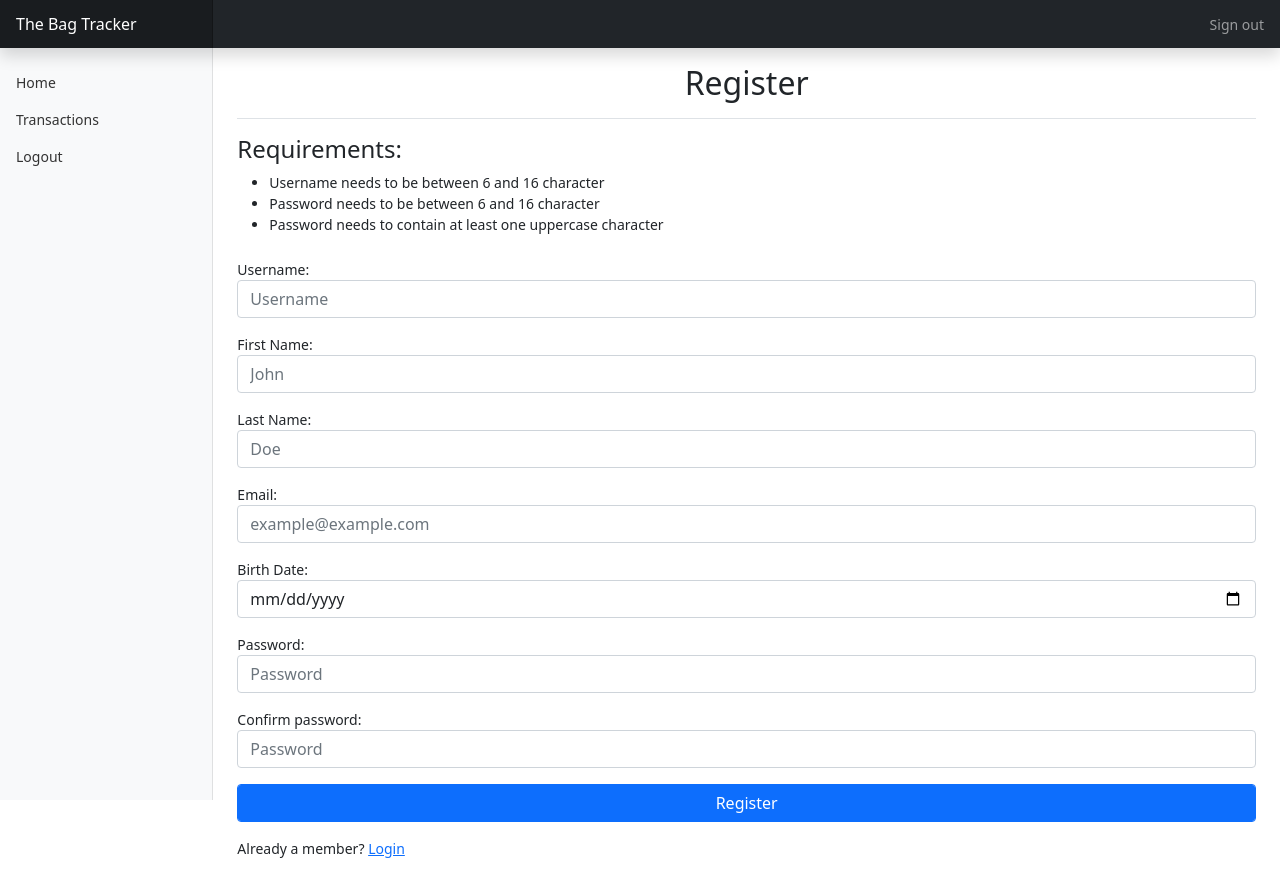
After one commit to nortoh/TheBagTracker, a Django app: page /register/ in a window 1280 px wide. The commit adds this page. Run offline with Django 3.2, Linux system fonts and the light colour scheme; some libraries are stand-ins or nearby versions.

Commit message:
Added registration template with validation checking

```diff
--- a/cryptotrading/urls.py
+++ b/cryptotrading/urls.py
@@ -24,6 +24,7 @@ urlpatterns = [
     path('portfolio/', views.PortfolioView.as_view(), name='portfolio'),
     path('login/', views.LoginView.as_view(), name='login'),
     path('logout/', views.LogoutView.as_view(), name='logout'),
-    path('', views.HomeView.as_view() , name='index')
+    path('', views.HomeView.as_view() , name='index'),
+    path('register/', views.RegisterView.as_view(), name='register')
 
 ]
--- a/portfolio/forms.py
+++ b/portfolio/forms.py
@@ -1,12 +1,14 @@
 from django import forms
-from .models import Coin
+from .models import Coin, Account
+from django.contrib.auth.forms import UserCreationForm
+from django.core.exceptions import ValidationError
+from django.contrib import messages
 
 class LoginForm(forms.Form):
     username = forms.CharField(
         widget=forms.TextInput(
             attrs={
-                # 'id': 'Username',
-                'type': 'useranme',
+                'type': 'username',
                 'class': 'form-control',
                 'id': 'floatingInput',
                 'placeholder': 'Username'
@@ -23,6 +25,156 @@ class LoginForm(forms.Form):
             }
         )
     )
+
+
+class RegisterForm(forms.Form):
+    username = forms.CharField(
+        widget=forms.TextInput(
+            attrs={
+                'type': 'username',
+                'class': 'form-control',
+                'id': 'floatingInput',
+                'placeholder': 'Username'
+            }
+        )
+    )
+    password1 = forms.CharField(
+        widget=forms.PasswordInput(
+            attrs={
+                'type': 'password',
+                'class': 'form-control',
+                'id': 'floatingPassword',
+                'placeholder': 'Password'
+            }
+        )
+    )
+    password2 = forms.CharField(
+        widget=forms.PasswordInput(
+            attrs={
+                'type': 'password',
+                'class': 'form-control',
+                'id': 'floatingPassword',
+                'placeholder': 'Password'
+            }
+        )
+    )
+    first_name = forms.CharField(
+        widget=forms.TextInput(
+            attrs={
+                'type': 'text',
+                'class': 'form-control',
+                'id': 'floatingInput',
+                'placeholder': 'John'
+            }
+        )
+    )
+    last_name = forms.CharField(
+        widget=forms.TextInput(
+            attrs={
+                'type': 'text',
+                'class': 'form-control',
+                'id': 'floatingInput',
+                'placeholder': 'Doe'
+            }
+        )
+    )
+    email = forms.EmailField(
+        widget=forms.EmailInput(
+            attrs={
+                'type': 'email',
+                'class': 'form-control',
+                'id': 'floatingInput',
+                'placeholder': 'example@example.com'
+            }
+        )
+    )
+    birth_date = forms.DateField(
+        widget=forms.DateInput(
+            format=('%d-%m-%Y'),
+            attrs={
+                'type': 'date',
+                'class': 'form-control',
+                'id': 'floatingInput',
+                'placeholder': 'Select a date'
+            }
+        )
+    )
+
+    # class Meta:
+    #     model = Account
+    #     fields = ("username", "first_name", "last_name", "password1", "password2", "birth_date", "email")
+
+    # def clean_password2(self):
+    #     password1 = self.cleaned_data['password1']
+    #     password2 = self.cleaned_data['password2']
+    #
+    #     if password1 and password2 and password1 != password2:
+    #         #messages.error(self, 'Passwords don\'t match')
+    #         raise ValidationError("Password don't match")
+    #     return password2
+
+    def clean(self):
+
+        # data from the form is fetched using super function
+        super(RegisterForm, self).clean()
+
+        # extract the username and text field from the data
+        username = self.cleaned_data.get('username')
+        password1 = self.cleaned_data.get('password1')
+        password2 = self.cleaned_data.get('password2')
+
+        # conditions to be met for form
+
+        result = False
+
+        for x in password1:
+            if x.isupper():
+                result= True
+                break
+        if len(username) < 5 or len(username) > 16:
+            self._errors['username'] = self.error_class([
+                'Username needs to be between 6 and 16 characters'])
+        if len(password1) < 5 or len(password1) > 16:
+            self._errors['password1'] = self.error_class([
+                'Password needs to be between 6 and 16 characters'])
+        if (password1 != password2):
+            self._errors['password1'] = self.error_class([
+                'Password don\'t match'])
+        if (result == False):
+            self._errors['password1'] = self.error_class([
+                'Password needs to have an upper case'])
+
+
+        # return any errors if found
+        return self.cleaned_data
+
+
+
+
+
+# class RegisterForm(UserCreationForm):
+#     #username = forms.CharField(forms.TextInput(attrs={'class': 'form-control', 'placeholder': 'Username'}))
+#     #first_name = forms.CharField(forms.TextInput(attrs={'class': 'form-control', 'placeholder': 'First Name'}), max_length=32, help_text='First name')
+#     #last_name=forms.CharField(forms.TextInput(attrs={'class': 'form-control', 'placeholder': 'Last Name'}), max_length=32, help_text='Last name')
+#     #email=forms.EmailField(forms.EmailInput(attrs={'class': 'form-control', 'placeholder': 'Email'}), max_length=64, help_text='Enter a valid email address')
+#     #password1=forms.CharField(forms.PasswordInput(attrs={'class': 'form-control', 'placeholder': 'Password'}))
+#     #password2=forms.CharField(forms.PasswordInput(attrs={'class': 'form-control', 'placeholder': 'Password Again'}))
+#     birth_date = forms.CharField(
+#             widget=forms.DateInput(
+#                 format=('%d-%m-%Y'),
+#                 attrs={
+#                     'type': 'birth_date',
+#                     'class': 'form-control',
+#                     'id': 'floatingInput',
+#                     'placeholder': 'Select a date'
+#                 }
+#             )
+#         )
+#
+#     class Meta(UserCreationForm.Meta):
+#         model = Account
+#         fields = ('username', 'first_name', 'last_name', 'email', 'password1', 'password2', )
+
 
 class TransactionAddForm(forms.Form):
     base_pair = forms.ChoiceField(
--- a/portfolio/views.py
+++ b/portfolio/views.py
@@ -5,11 +5,14 @@ from django.views import View
 import django_tables2 as tables
 from django_tables2 import SingleTableView
 from websocket import create_connection, WebSocket
+
+from django.core.exceptions import ValidationError
+
 import socket
 import json
 
 from .models import Transaction, Account, Coin
-from .forms import LoginForm, TransactionAddForm
+from .forms import LoginForm, TransactionAddForm,RegisterForm
 from .tables import TransactionsTable, PortfolioTable
 from datetime import datetime
 from django.contrib.auth import authenticate, login, logout
@@ -111,6 +114,52 @@ class HomeView(View):
 
         return render(request, self.template_name, locals())
 
+
+class RegisterView(View):
+    template_name = 'register.html'
+    form_class = RegisterForm
+
+    def post(self, request):
+        form = self.form_class(request.POST)
+
+        print(str(request.POST))
+        print(str(form.is_valid()))
+
+
+        if form.is_valid():
+            print("Valid!!!")
+            username = request.POST['username']
+            password = request.POST['password1']
+            confirm_password = request.POST['password2']
+            email = request.POST['email']
+            first_name = request.POST['first_name']
+            last_name = request.POST['last_name']
+            birth_date = request.POST['birth_date']
+            test = Account.objects.create_user(
+                username=username,
+                password=password,
+                email=email,
+                date_of_birth=birth_date,
+                first_name=first_name,
+                last_name=last_name
+            )
+            print(str(test))
+
+        else:
+            print("Not valid!")
+            messages = form.errors
+            print(messages)
+            #return render(request, "register.html", {"messages": form.errors})
+
+
+        return render(request, self.template_name, locals())
+
+    def get(self, request):
+        form = RegisterForm()
+        return render(request, self.template_name, locals())
+
+
+
 class TransactionsView(SingleTableView):
     model = Transaction
     table_class = TransactionsTable
--- /dev/null
+++ b/templates/register.html
@@ -0,0 +1,118 @@
+<!doctype html>
+<html lang="en">
+  <head>
+    <meta charset="utf-8">
+    <meta name="viewport" content="width=device-width, initial-scale=1">
+    <meta name="description" content="">
+    <meta name="author" content="Mark Otto, Jacob Thornton, and Bootstrap contributors">
+    <meta name="generator" content="Hugo 0.88.1">
+    <title>Transactions</title>
+
+    <!-- Bootstrap core CSS -->
+    <link href="/static/css/bootstrap.min.css" rel="stylesheet">
+    <link href="/static/css/main.css" rel="stylesheet">
+
+    <style>
+      .bd-placeholder-img {
+        font-size: 1.125rem;
+        text-anchor: middle;
+        -webkit-user-select: none;
+        -moz-user-select: none;
+        user-select: none;
+      }
+
+      @media (min-width: 768px) {
+        .bd-placeholder-img-lg {
+          font-size: 3.5rem;
+        }
+      }
+    </style>
+  </head>
+<body>
+
+{% include "header.html" %}
+
+<div class="container-fluid">
+  <div class="row">
+
+    {% include "sidebar.html" %}
+
+    <main class="col-md-9 ms-sm-auto col-lg-10 px-md-4">
+        <div class="row">
+          <div class="col">
+            <div class="justify-content-between flex-wrap flex-md-nowrap align-items-center pt-3 pb-2 mb-3 border-bottom">
+                <h1 class="h2 text-center font-weight-bold">Register</h1>
+            </div>
+          </div>
+
+        </div>
+
+
+    <form class="form-group" method="post">
+      {% csrf_token %}
+      <div class="mb-4">
+          <h4>Requirements:</h4>
+        <ul>
+            <li>Username needs to be between 6 and 16 character</li>
+            <li>Password needs to be between 6 and 16 character</li>
+            <li>Password needs to contain at least one uppercase character</li>
+        </ul>
+     </div>
+
+      <!-- Errors -->
+
+      <div>
+  	     <!-- Errors here -->
+        {% if form.errors %}
+           {% for field in form %}
+               {% for error in field.errors %}
+                  <div class="alert alert-danger">
+                       <strong>{{ error|escape }}</strong>
+                  </div>
+               {% endfor %}
+           {% endfor %}
+        {% endif %}
+      </div>
+
+        <div class="form-group my-3">
+          <label class="col_form_label">Username:</label>
+          {{form.username}}
+        </div>
+          <div class="form-group my-3">
+          <label class="col_form_label">First Name:</label>
+          {{form.first_name}}
+        </div>
+          <div class="form-group my-3">
+          <label class="col_form_label">Last Name:</label>
+          {{form.last_name}}
+        </div>
+        <div class="form-group my-3">
+          <labe class="col_form_label"l>Email:</label>
+          {{form.email}}
+        </div>
+          <div class="form-group my-3">
+          <label class="col_form_label"l>Birth Date:</label>
+          {{form.birth_date}}
+        </div>
+        <div class="form-group my-3">
+          <label class="col_form_label">Password:</label>
+          {{form.password1}}
+        </div>
+        <div class="form-group my-3">
+          <labe class="col_form_label"l>Confirm password:</label>
+          {{form.password2}}
+        </div>
+        <div class="form-group my-3">
+          <button type="submit" class="btn btn-primary form-control" name="register_user">Register</button>
+        </div>
+        <p>
+            Already a member? <a href="http://127.0.0.1:8000/login/">Login</a>
+        </p>
+      </form>
+    </main>
+  </div>
+</div>
+    <script src="/docs/5.1/dist/js/bootstrap.bundle.min.js"></script>
+    <script src="https://cdn.jsdelivr.net/npm/feather-icons@4.28.0/dist/feather.min.js"></script><script src="https://cdn.jsdelivr.net/npm/chart.js@2.9.4/dist/Chart.min.js"></script><script src="dashboard.js"></script>
+  </body>
+</html>
--- a/templates/transactions/add.html
+++ b/templates/transactions/add.html
@@ -11,7 +11,7 @@
     <title>Transactions</title>
 
     <!-- Bootstrap core CSS -->
-    <link href="/static/css/bootstrap.min.css" rel="stylesheet" integrity="sha384-F3w7mX95PdgyTmZZMECAngseQB83DfGTowi0iMjiWaeVhAn4FJkqJByhZMI3AhiU" crossorigin="anonymous">
+    <link href="/static/css/bootstrap.min.css" rel="stylesheet">
     <link href="/static/css/main.css" rel="stylesheet">
 
     <style>
@@ -83,7 +83,7 @@
     </main>
   </div>
 </div>
-    <script src="/docs/5.1/dist/js/bootstrap.bundle.min.js" integrity="sha384-/bQdsTh/da6pkI1MST/rWKFNjaCP5gBSY4sEBT38Q/9RBh9AH40zEOg7Hlq2THRZ" crossorigin="anonymous"></script>
-    <script src="https://cdn.jsdelivr.net/npm/feather-icons@4.28.0/dist/feather.min.js" integrity="sha384-uO3SXW5IuS1ZpFPKugNNWqTZRRglnUJK6UAZ/gxOX80nxEkN9NcGZTftn6RzhGWE" crossorigin="anonymous"></script><script src="https://cdn.jsdelivr.net/npm/chart.js@2.9.4/dist/Chart.min.js" integrity="sha384-zNy6FEbO50N+Cg5wap8IKA4M/ZnLJgzc6w2NqACZaK0u0FXfOWRRJOnQtpZun8ha" crossorigin="anonymous"></script><script src="dashboard.js"></script>
+    <script src="/docs/5.1/dist/js/bootstrap.bundle.min.js"></script>
+    <script src="https://cdn.jsdelivr.net/npm/feather-icons@4.28.0/dist/feather.min.js"></script><script src="https://cdn.jsdelivr.net/npm/chart.js@2.9.4/dist/Chart.min.js"></script><script src="dashboard.js"></script>
   </body>
 </html>
```
Also changed, not shown: portfolio/migrations/0001_initial.py, portfolio/migrations/0002_account_date_of_birth.py (deleted), portfolio/migrations/0003_rename_inserted_date_transaction_transaction_date.py (deleted).
